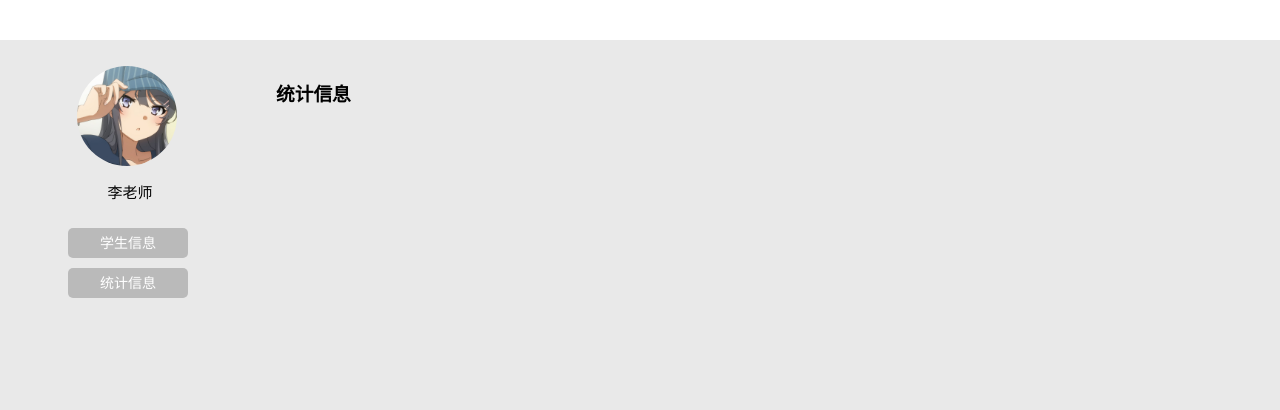
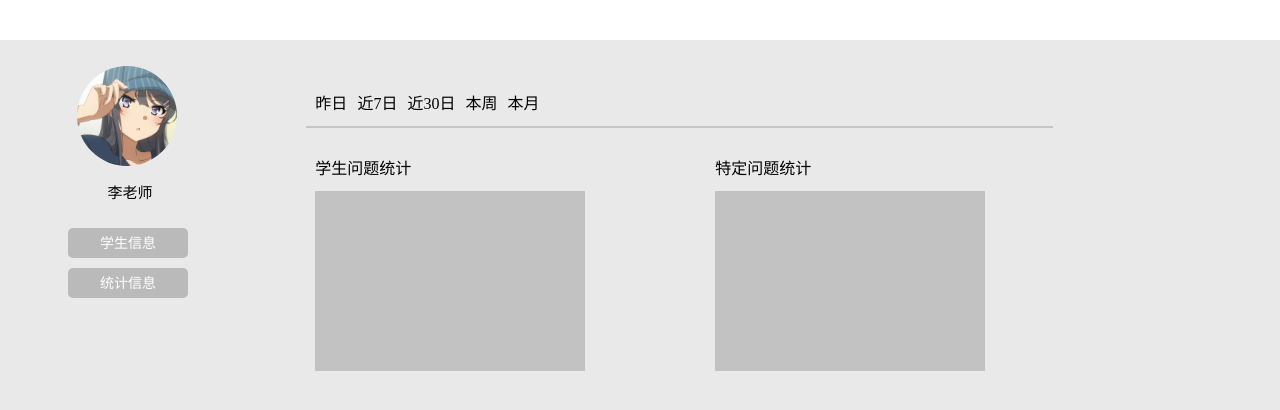
Before and after one commit to Wqinxi/Intelligent-program, a Vue app: page /teacher/statistic-inform in a window 1280 px wide. Shown: the top 410 px of the page. Built offline with nearby package versions, Linux system fonts and the light colour scheme.

Commit message:
统计信息

```diff
--- a/src/views/teacher/Statistic-Inform.vue
+++ b/src/views/teacher/Statistic-Inform.vue
@@ -3,5 +3,59 @@
 </script>
 
 <template>
- <h1>统计信息</h1>
+  <div class="titles">
+    <div class="title">昨日</div>
+    <div class="title">近7日</div>
+    <div class="title">近30日</div>
+    <div class="title">本周</div>
+    <div class="title">本月</div>
+  </div>
+
+  <div class="line"></div>
+
+  <div class="blocks">
+    <div>
+      <div class="text">学生问题统计</div>
+      <div class="block"></div>
+    </div>
+    <div>
+      <div class="text">特定问题统计</div>
+      <div class="block"></div>
+    </div>
+  </div>
 </template>
+
+<style scoped>
+.titles {
+  margin-top: 3%;
+  margin-bottom: 1%;
+  display: flex;
+  margin-left: 4%;
+}
+.title{
+    margin-bottom: 3%;
+    margin-right: 10px; /* 调整词之间的间距 */
+    cursor: pointer;
+    margin-bottom: 3px;
+}
+.line{
+    margin-left:3%;
+    width:76%;
+    height:1%;
+    color:black;
+    border-top: 2px solid rgba(177, 177, 177, 0.639)}
+.text{
+    margin-bottom: 3%;
+}
+.blocks {
+  display: flex;
+  margin-left:4%;
+  margin-top: 2%;
+}
+.block {
+  width: 270px;
+  height: 180px;
+  background-color: rgb(194, 194, 194);
+  margin-right: 130px;
+}
+</style>
```
